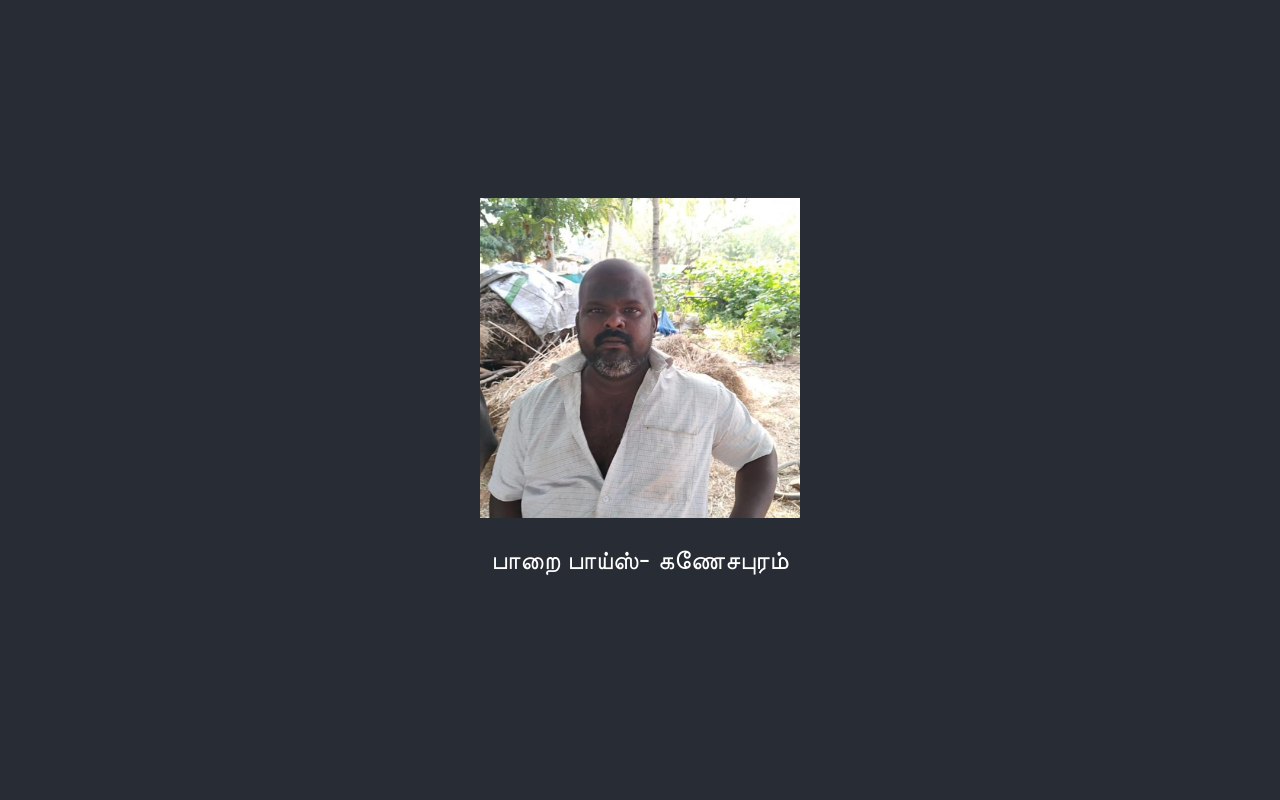
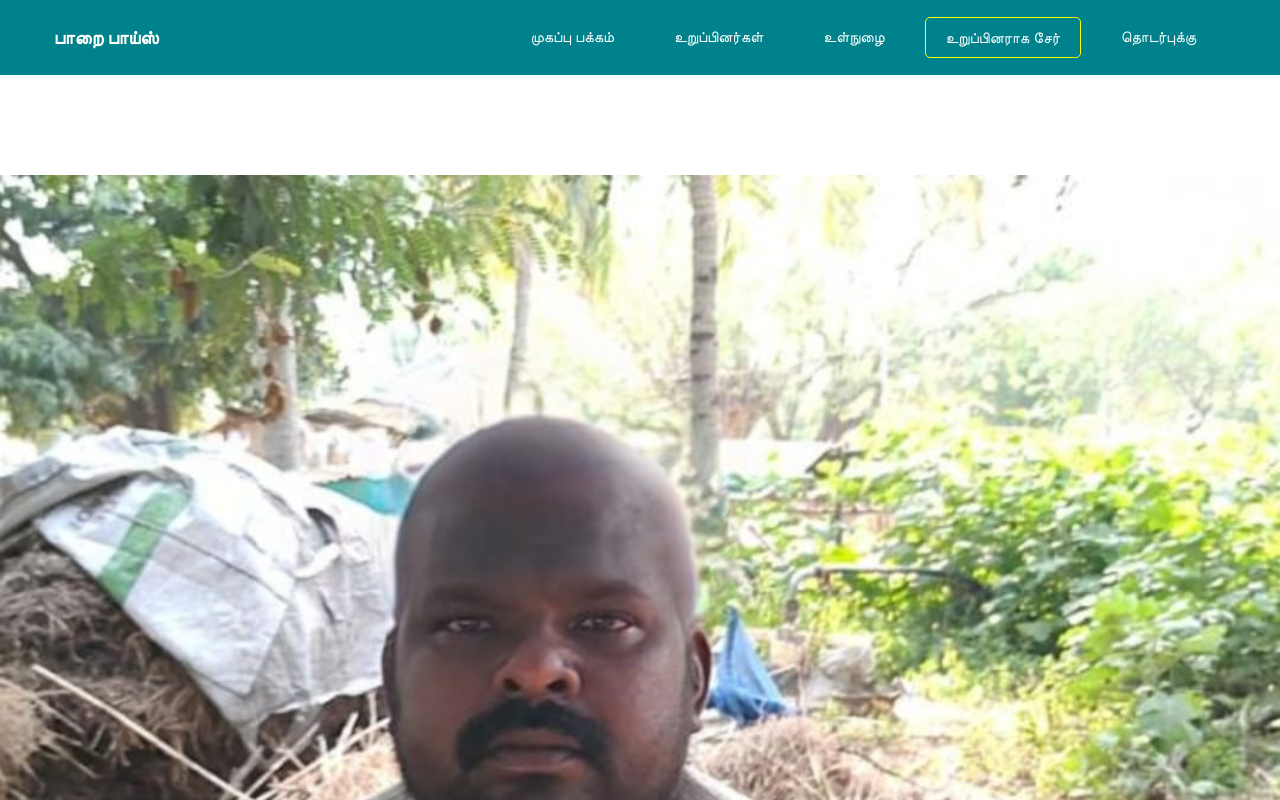
Before and after one commit to jkalaiarasan/paaraiboys, a React (Create React App) app: page / in a window 1280 px wide. Shown: the top 800 px of the page. Built offline with nearby package versions, Linux system fonts and the light colour scheme.

Commit message:
sample router added

```diff
--- a/package.json
+++ b/package.json
@@ -8,6 +8,7 @@
     "@testing-library/user-event": "^13.5.0",
     "react": "^18.2.0",
     "react-dom": "^18.2.0",
+    "react-router-dom": "^6.9.0",
     "react-scripts": "5.0.1",
     "web-vitals": "^2.1.4"
   },
--- a/public/index.html
+++ b/public/index.html
@@ -11,6 +11,7 @@
     />
     <link rel="apple-touch-icon" href="%PUBLIC_URL%/logo192.png" />
     <link rel="manifest" href="%PUBLIC_URL%/manifest.json" />
+    <link rel="stylesheet" href="https://cdnjs.cloudflare.com/ajax/libs/font-awesome/6.3.0/css/all.min.css" integrity="sha512-SzlrxWUlpfuzQ+pcUCosxcglQRNAq/DZjVsC0lE40xsADsfeQoEypE+enwcOiGjk/bSuGGKHEyjSoQ1zVisanQ==" crossorigin="anonymous" referrerpolicy="no-referrer" />
     <title>பாறை பாய்ஸ்</title>
   </head>
   <body>
--- a/src/App.css
+++ /dev/null
@@ -1,36 +0,0 @@
-.App {
-  text-align: center;
-}
-
-.App-logo {
-  height: 40vmin;
-  pointer-events: none;
-}
-
-@media (prefers-reduced-motion: no-preference) {
-
-}
-
-.App-header {
-  background-color: #282c34;
-  min-height: 100vh;
-  display: flex;
-  flex-direction: column;
-  align-items: center;
-  justify-content: center;
-  font-size: calc(10px + 2vmin);
-  color: white;
-}
-
-.App-link {
-  color: #61dafb;
-}
-
-@keyframes App-logo-spin {
-  from {
-    transform: rotate(0deg);
-  }
-  to {
-    transform: rotate(360deg);
-  }
-}
--- a/src/App.js
+++ b/src/App.js
@@ -1,16 +1,29 @@
-import Koneri from './Koneri.jpg';
-import './App.css';
+import React from 'react';
+import { BrowserRouter as Router, Route, Routes } from 'react-router-dom';
+import Home from './components/Home';
+import Members from './components/Members';
+import Login from './components/Login';
+import Signup from './components/Signup';
+import Contact from './components/Contact';
+import Navbar from './components/Navbar/Navbar';
 
-function App() {
+const App = () => {
   return (
-    <div className="App">
-      <header className="App-header">
-        <img src={Koneri} className="App-logo" alt="logo" />
-        <p>
-        பாறை பாய்ஸ்- கணேசபுரம்
-        </p>
-      </header>
-    </div>
+    <Router>
+      <Navbar />
+      <Routes>
+        <Route path="/" element={<Home/>} exact>
+        </Route>
+        <Route path="/members" element={<Members/>}>
+        </Route>
+        <Route path="/login" element={<Login/>}>
+        </Route>
+        <Route path="/signup" element={<Signup/>}>
+        </Route>
+        <Route path="/contact" element={<Contact/>}>
+        </Route>
+      </Routes>
+    </Router>
   );
 }
 
--- /dev/null
+++ b/src/components/Contact.js
@@ -0,0 +1,15 @@
+import React from 'react';
+
+const Contact = () => {
+    return (
+        <div>
+            Any suggestion about this site contact me on Whatsapp
+            <a
+                href='https://wa.me/917868883417?text=Hi%20I%20see%20paaraiboys%20website.%20I%20need%20talk%20to%20you%20about%20paarai%20boys%20site.'>
+                Click Me
+            </a>
+        </div>
+    )
+}
+
+export default Contact;
--- /dev/null
+++ b/src/components/Home.js
@@ -0,0 +1,10 @@
+import React from 'react';
+import Logo from '../Logo.jpg';
+
+const Home = () => {
+    return (
+        <img src={Logo} style={{width: "100%", marginTop: "100px"}} alt="Paarai Boys Logo" className='logo'/>
+    )
+}
+
+export default Home;
--- /dev/null
+++ b/src/components/Login.js
@@ -0,0 +1,11 @@
+import React from 'react';
+
+const Login = () => {
+    return (
+        <div>
+            Login page
+        </div>
+    )
+}
+
+export default Login;
--- /dev/null
+++ b/src/components/Members.js
@@ -0,0 +1,11 @@
+import React from 'react';
+
+const Member = () => {
+    return (
+        <div>
+            Member
+        </div>
+    )
+}
+
+export default Member;
--- /dev/null
+++ b/src/components/Navbar/Navbar.css
@@ -0,0 +1,91 @@
+*{
+    margin: 0;
+    padding: 0;
+    box-sizing: border-box;
+}
+
+.navbar{
+    display: flex;
+    justify-content: space-around;
+    align-items: center;
+    height: 75px;
+    background-color: #00828c;
+    color: white;
+}
+
+.logo{
+    font-size: 30px;
+}
+
+.nav-links{
+    display: flex;
+    justify-content: flex-end;
+    list-style: none;
+    width: 75%;
+}
+
+.member, .login, .signup, .home, .contact {
+    text-decoration: none;
+    color: white;
+    font-size: 15px;
+    padding: 10px 20px;
+    margin: 0 10px;
+    cursor: pointer;
+}
+
+.signup{
+    border: 1px solid yellow;
+    border-radius: 5px;
+}
+
+.mobile-menu-icon{
+    display: none;
+}
+
+@media screen and (max-width: 780px) {
+    .logo{
+        display: flex;
+        position: absolute;
+        top: 15px;
+        left: 35px;
+    }
+
+    .nav-links{
+        display: none;
+    }
+
+    .nav-links-mobile{
+        position: absolute;
+        display: block;
+        list-style: none;
+        background-color: #005469;
+        left: 0;
+        top: 75px;
+        transition: all 0.5s ease-out;
+        width: 100%;
+    }
+
+    .member, .login, .signup, .home, .contact{
+        color: white;
+        text-align: center;
+        padding: 32px;
+        width: 100%;
+        transition: all 0.5s ease;
+    }
+
+    .signup {
+        border: none;
+    }
+
+    .mobile-menu-icon{
+        display: block;
+        position: absolute;
+        font-size: 30px;
+        color: white;
+        background-color: #00828c;
+        border: none;
+        outline: none;
+        top: 15px;
+        right: 25px;
+    }
+}
--- /dev/null
+++ b/src/components/Navbar/Navbar.js
@@ -0,0 +1,40 @@
+import React, {useState} from 'react';
+import { Link } from 'react-router-dom';
+import './Navbar.css';
+
+const Navbar = () => {
+    const [isMobile, setIsMobile] = useState(false);
+    return (
+        <nav className="navbar">
+            <h3 className="navbar">பாறை பாய்ஸ்</h3>
+            <ul className={isMobile ? "nav-links-mobile" : "nav-links"}
+                onClick={() => setIsMobile(false)}
+                >
+                <Link to="/" className="home">
+                    <li>முகப்பு பக்கம்</li>
+                </Link>
+                <Link to="/member" className="member">
+                    <li>உறுப்பினர்கள்</li>
+                </Link>
+                <Link to="/login" className="login">
+                    <li>உள்நுழை</li>
+                </Link>
+                <Link to="/signup" className="signup">
+                    <li>உறுப்பினராக சேர்</li>
+                </Link>
+                <Link to="/contact" className="contact">
+                    <li>தொடர்புக்கு</li>
+                </Link>
+            </ul>
+            <button className="mobile-menu-icon" onClick={() => setIsMobile(!isMobile)}>
+                {isMobile ? (
+                    <i className="fas fa-times"></i>
+                ) : (
+                    <i className="fas fa-bars"></i>
+                )}
+            </button>
+        </nav>
+    )
+}
+
+export default Navbar;
--- /dev/null
+++ b/src/components/Signup.js
@@ -0,0 +1,11 @@
+import React from 'react';
+
+const Signup = () => {
+    return (
+        <div>
+            Signup page
+        </div>
+    )
+}
+
+export default Signup;
--- a/src/index.js
+++ b/src/index.js
@@ -2,16 +2,6 @@ import React from 'react';
 import ReactDOM from 'react-dom/client';
 import './index.css';
 import App from './App';
-import reportWebVitals from './reportWebVitals';
 
 const root = ReactDOM.createRoot(document.getElementById('root'));
-root.render(
-  <React.StrictMode>
-    <App />
-  </React.StrictMode>
-);
-
-// If you want to start measuring performance in your app, pass a function
-// to log results (for example: reportWebVitals(console.log))
-// or send to an analytics endpoint. Learn more: https://bit.ly/CRA-vitals
-reportWebVitals();
+root.render(<App />);
```
Also changed, not shown: src/Logo.jpg (renamed from src/Koneri.jpg), 1 other file (tests, documents, lock files or other folders).
